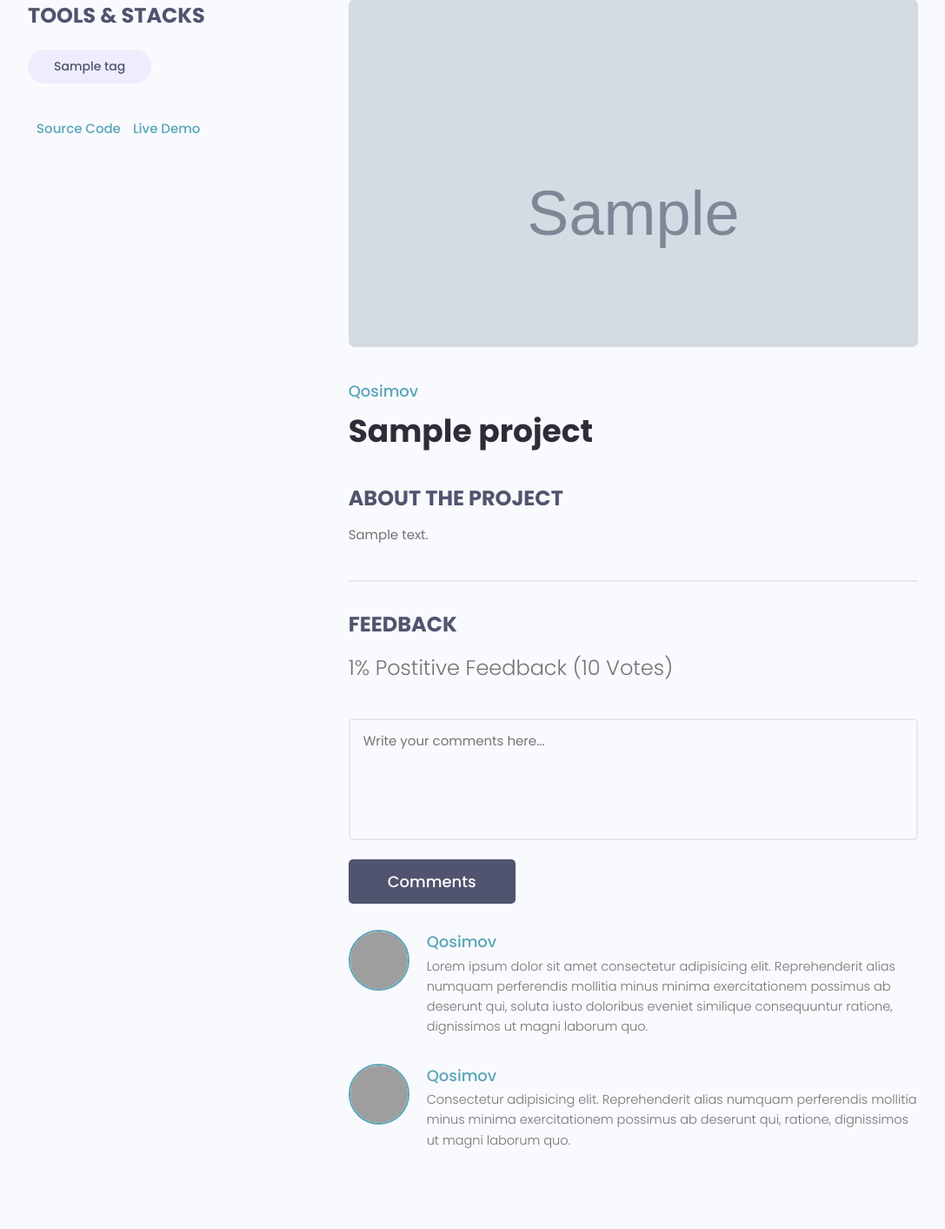
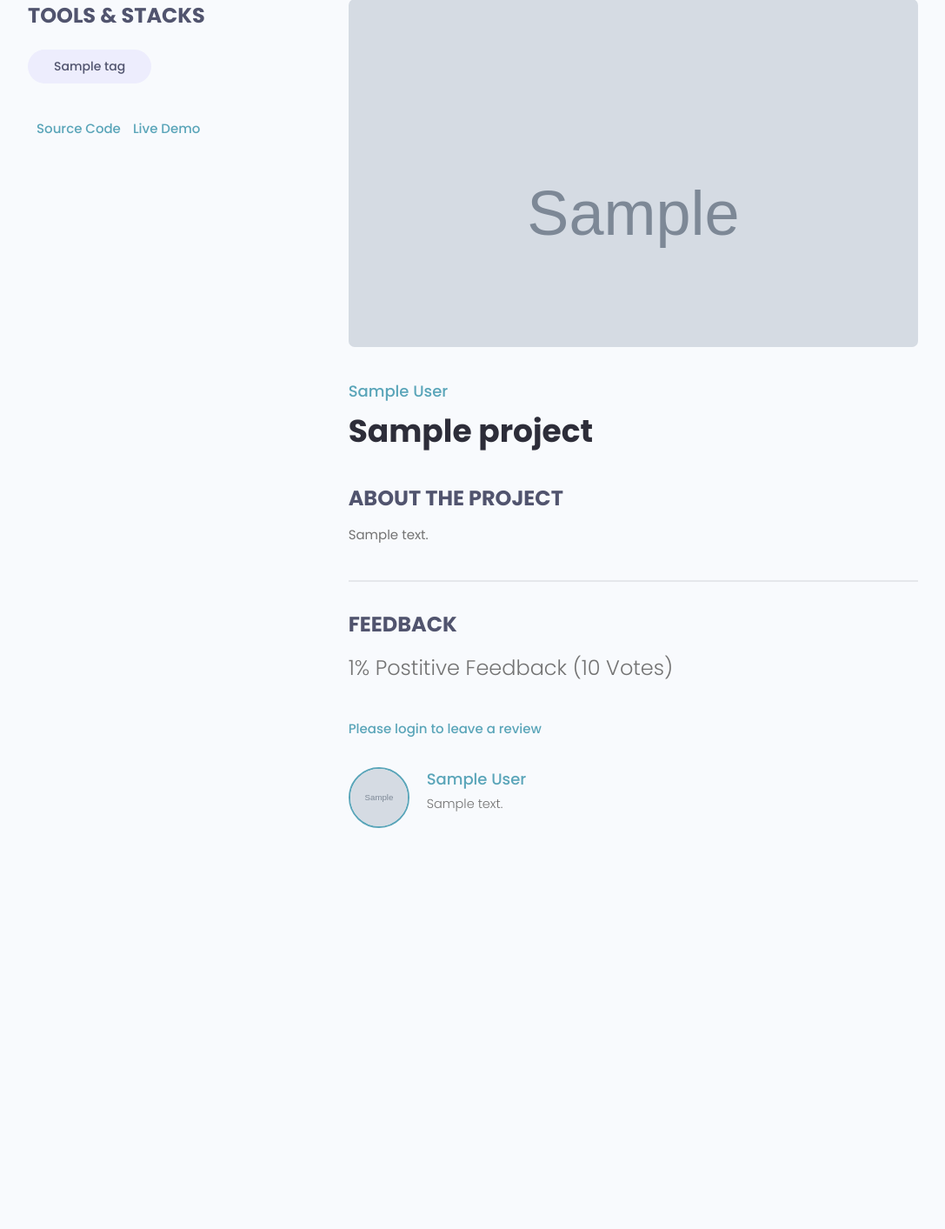
Before and after one commit to qsmsoft/dev_search, a Django app: page /projects/project/00000000-0000-0000-0000-000000000001/ in a window 1280 px wide. Shown: the part 108-1521 px from the top of the page at 87% size, without its empty margins (96-1183 px from the left). After the commit the page ends 1060 px from the top, so only its background shows below. Run offline with Django 4.2, Linux system fonts and the light colour scheme; tables that the repository leaves empty hold one stand-in row (values such as "Sample post"); grey boxes marked "Sample" are stand-in pictures; some libraries are stand-ins or nearby versions; grey boxes are pictures that could not be loaded.

Commit message:
Added Reviews Function

```diff
--- a/apps/projects/forms.py
+++ b/apps/projects/forms.py
@@ -1,6 +1,6 @@
 from django.forms import ModelForm
 from django import forms
-from .models import Project
+from .models import Project, Review
 
 
 class ProjectForm(ModelForm):
@@ -24,3 +24,20 @@ class ProjectForm(ModelForm):
 
         # self.fields['description'].widget.attrs.update(
         #     {'class': 'input', 'placeholder': 'Add description'})
+
+
+class ReviewForm(ModelForm):
+    class Meta:
+        model = Review
+        fields = ['value', 'body']
+
+        labels = {
+            'value': 'Place your vote',
+            'body': 'Add a comment with your vote',
+        }
+
+    def __init__(self, *args, **kwargs):
+        super(ReviewForm, self).__init__(*args, **kwargs)
+
+        for name, field in self.fields.items():
+            field.widget.attrs.update({'class': 'input'})
--- a/apps/projects/models.py
+++ b/apps/projects/models.py
@@ -25,7 +25,24 @@ class Project(models.Model):
         return self.title
 
     class Meta:
-        ordering = ['-created']
+        ordering = ['-vote_ratio', '-vote_total', 'title']
+
+    @property
+    def reviewers(self):
+        queryset = self.review_set.all().values_list('owner__id', flat=True)
+        return queryset
+
+    @property
+    def get_vote_count(self):
+        reviews = self.review_set.all()
+        up_votes = reviews.filter(value='up').count()
+        total_votes = reviews.count()
+
+        ratio = (up_votes / total_votes) * 100
+        self.vote_total = total_votes
+        self.vote_ratio = ratio
+
+        self.save()
 
 
 class Review(models.Model):
@@ -33,13 +50,17 @@ class Review(models.Model):
         ('up', 'Up Vote'),
         ('down', 'Down Vote'),
     )
-    # owner =
+    owner = models.ForeignKey(
+        Profile, on_delete=models.CASCADE, null=True)
     project = models.ForeignKey(Project, on_delete=models.CASCADE)
     body = models.TextField(null=True, blank=True)
     value = models.CharField(max_length=200, choices=VOTE_TYPE)
     created = models.DateTimeField(auto_now_add=True)
     id = models.UUIDField(default=uuid.uuid4, unique=True,
                           primary_key=True, editable=False)
+
+    class Meta:
+        unique_together = [['owner', 'project']]
 
     def __str__(self):
         return self.value
--- a/apps/projects/templates/projects/single-project.html
+++ b/apps/projects/templates/projects/single-project.html
@@ -31,7 +31,7 @@
         </div>
         <div class="column column--2of3">
           <img class="singleProject__preview" src="{{ project.featured_image.url }}" alt="portfolio thumbnail" />
-          <a href="profile.html" class="singleProject__developer">Qosimov</a>
+          <a href="profile.html" class="singleProject__developer">{{ project.owner.name }}</a>
           <h2 class="singleProject__title">{{project.title}}</h2>
           <h3 class="singleProject__subtitle">About the Project</h3>
           <div class="singleProject__info">
@@ -43,43 +43,45 @@
             <h5 class="project--rating">
               {{ project.vote_ratio }}% Postitive Feedback ({{ project.vote_total }} Vote{{project.vote_total|pluralize:"s"}})
             </h5>
+            {% if request.user.profile.id in project.reviewers %}
+            <p>You have already submitted your review for this project</p>
 
-            <form class="form" action="#" method="POST">
+            {% elif request.user.profile == project.owner %}
+            <p>You cannot review your own work</p>
+
+            {% elif request.user.is_authenticated %}
+            <form class="form" action="{% url 'project' project.id %}" method="POST">
+              {% csrf_token %}
               <!-- Textarea -->
+              {% for field in form %}
               <div class="form__field">
-                <label for="formInput#textarea">Comments: </label>
-                <textarea class="input input--textarea" name="message" id="formInput#textarea"
-                  placeholder="Write your comments here..."></textarea>
+                <label for="formInput#textarea">{{ field.label }} </label>
+                {{ field }}
               </div>
-              <input class="btn btn--sub btn--lg" type="submit" value="Comments" />
+              {% endfor %}
+
+              <input class="btn btn--sub btn--lg" type="submit" value="Add Revew" />
             </form>
+            {% else %}
+            <a href="{% url 'login' %}?next={{ request.path }}">Please login to leave a review</a>
+            {% endif %}
+
             <div class="commentList">
+
+              {% for review in project.review_set.all %}
+              {% if review.body %}
               <div class="comment">
-                <a href="profile.html">
-                  <img class="avatar avatar--md"
-                    src="https://pbs.twimg.com/profile_images/1335382240931368961/b3wSZKj4_400x400.jpg" alt="user" />
+                <a href="{% url 'user-profile' review.owner.id %}">
+                  <img class="avatar avatar--md" src="{{ review.owner.profile_image.url }}" alt="user" />
                 </a>
                 <div class="comment__details">
-                  <a href="profile.html" class="comment__author">Qosimov</a>
-                  <p class="comment__info">
-                    Lorem ipsum dolor sit amet consectetur adipisicing elit. Reprehenderit alias numquam perferendis
-                    mollitia minus minima exercitationem possimus ab deserunt qui, soluta iusto doloribus eveniet
-                    similique consequuntur ratione, dignissimos ut magni laborum quo.
-                  </p>
+                  <a href="{% url 'user-profile' review.owner.id %}" class="comment__author">{{ review.owner.name }}</a>
+                  <p class="comment__info">{{ review.body|linebreaksbr }}</p>
                 </div>
               </div>
-              <div class="comment">
-                <a href="profile.html">
-                  <img class="avatar avatar--md" src="https://avatars.githubusercontent.com/u/33843378" alt="user" />
-                </a>
-                <div class="comment__details">
-                  <a href="profile.html" class="comment__author">Qosimov</a>
-                  <p class="comment__info">
-                    Consectetur adipisicing elit. Reprehenderit alias numquam perferendis mollitia minus minima
-                    exercitationem possimus ab deserunt qui, ratione, dignissimos ut magni laborum quo.
-                  </p>
-                </div>
-              </div>
+              {% endif %}
+              {% endfor %}
+
             </div>
           </div>
         </div>
--- a/apps/projects/views.py
+++ b/apps/projects/views.py
@@ -1,8 +1,9 @@
 from django.shortcuts import render, redirect
 from django.contrib.auth.decorators import login_required
+from django.contrib import messages
 from .utils import search_projects, paginate_projects
 from .models import Project
-from .forms import ProjectForm
+from .forms import ProjectForm, ReviewForm
 
 
 # Create your views here.
@@ -23,7 +24,27 @@ def projects(request):
 def project(request, pk):
     project_obj = Project.objects.get(id=pk)
     tags = project_obj.tags.all()
-    return render(request, 'projects/single-project.html', {'project': project_obj, 'tags': tags})
+    form = ReviewForm()
+
+    if request.method == 'POST':
+        form = ReviewForm(request.POST)
+        review = form.save(commit=False)
+        review.project = project_obj
+        review.owner = request.user.profile
+        review.save()
+
+        # update project votecount
+        project_obj.get_vote_count
+
+        messages.success(request, 'Your review was successfully submitted!')
+        return redirect('project', pk=project_obj.id)
+
+    context = {
+        'project': project_obj,
+        'tags': tags,
+        'form': form,
+    }
+    return render(request, 'projects/single-project.html', context)
 
 
 @login_required(login_url="login")
--- a/apps/users/templates/users/login-register.html
+++ b/apps/users/templates/users/login-register.html
@@ -56,7 +56,7 @@
         <p>Hello Developer, Welcome Back!</p>
       </div>
 
-      <form action="{% url 'login' %}" method="POST" class="form auth__form">
+      <form action="" method="POST" class="form auth__form">
         {% csrf_token %}
 
         <!-- Input:Username -->
--- a/apps/users/views.py
+++ b/apps/users/views.py
@@ -16,7 +16,7 @@ def login_user(request):
         return redirect('profiles')
 
     if request.method == 'POST':
-        username = request.POST['username']
+        username = request.POST['username'].lower()
         password = request.POST['password']
 
         try:
@@ -28,7 +28,7 @@ def login_user(request):
 
         if user is not None:
             login(request, user)
-            return redirect('profiles')
+            return redirect(request.GET['next'] if 'next' in request.GET else 'account')
         else:
             messages.error(request, 'Username OR password is incorrect')
 
```
Also changed, not shown: apps/projects/migrations/0001_initial.py, apps/projects/migrations/0002_review_owner_alter_review_unique_together.py (added), apps/projects/migrations/0002_tag_project_vote_ratio_project_vote_total_review_and_more.py (deleted), apps/projects/migrations/0003_project_featured_image.py (deleted), apps/projects/migrations/0004_project_owner.py (deleted), apps/users/migrations/0001_initial.py, apps/users/migrations/0002_profile_user_name.py (deleted), apps/users/migrations/0003_skill.py (deleted), apps/users/migrations/0004_profile_location.py (deleted), apps/users/migrations/0005_profile_social_stackowerflow.py (deleted).
